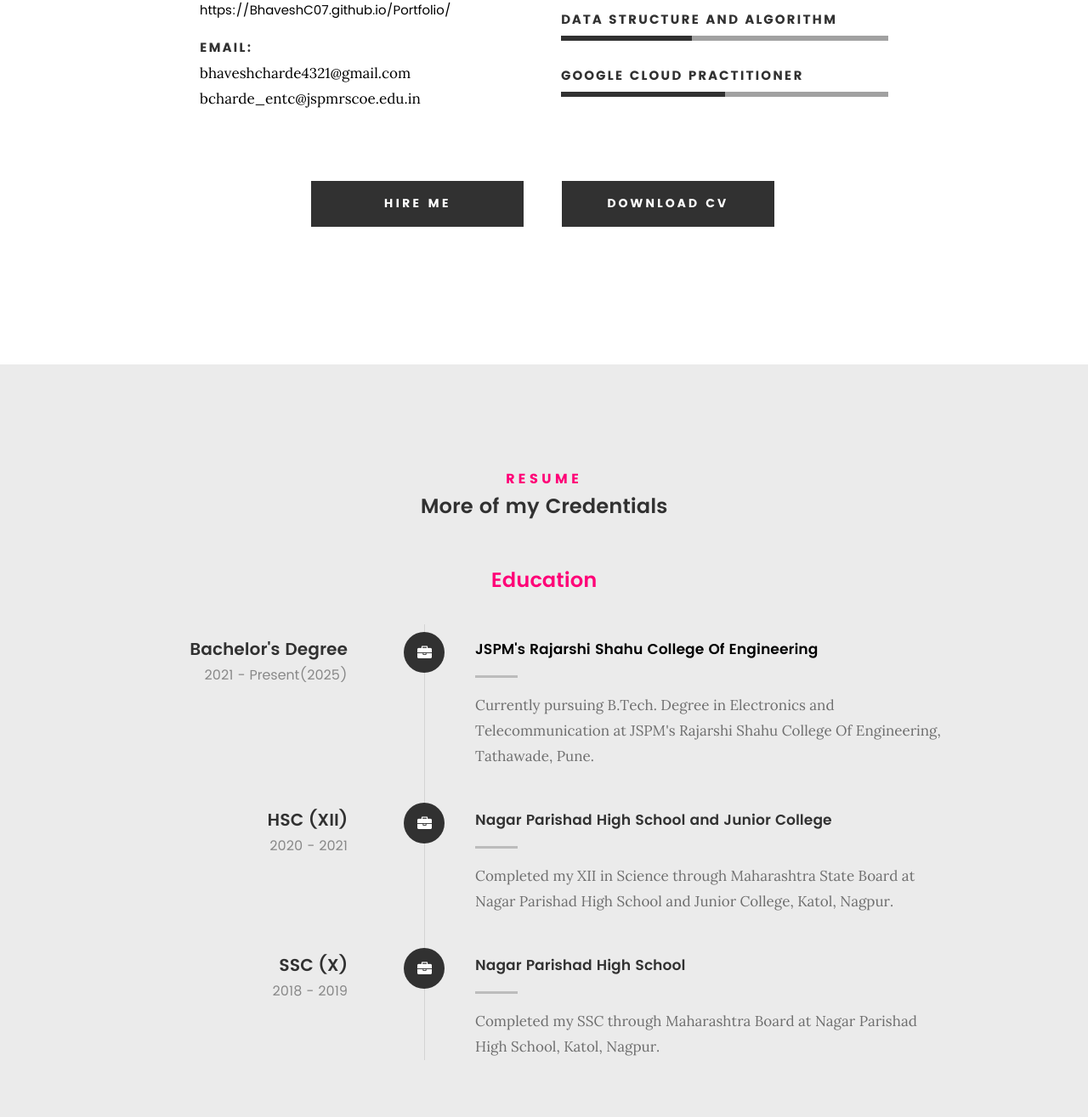
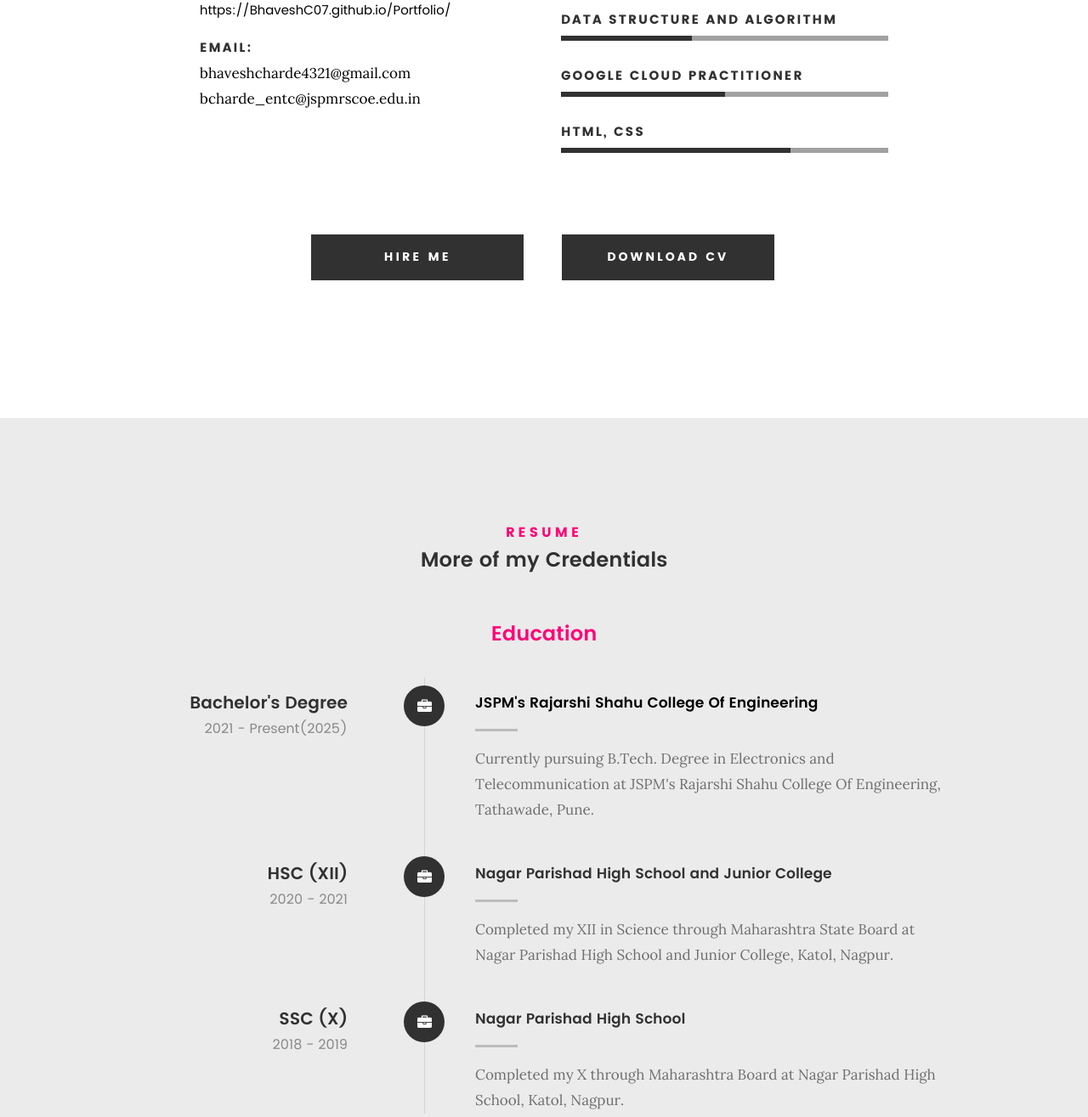
Before and after one commit to BhaveshC07/Portfolio, a plain HTML site: page index.html in a window 1280 px wide. Shown: the part 1629-2944 px from the top of the page at 85% size. Drawn offline with Linux system fonts and the light colour scheme; files whose address does not match are found by name.

Commit message:
Update index.html

```diff
--- a/index.html
+++ b/index.html
@@ -171,13 +171,17 @@
                         <div class="progress percent80"></div>
                         <strong>JAVA</strong>
                     </li>
-					<li>
+			<li>
                         <div class="progress percent40"></div>
                         <strong>Data Structure and Algorithm</strong>
                     </li>
-					<li>
+		    <li>
                         <div class="progress percent50"></div>
                         <strong>Google Cloud Practitioner</strong>
+                    </li>
+		 <li>
+                        <div class="progress percent70"></div>
+                        <strong>HTML, CSS</strong>
                     </li>
                 </ul> <!-- /skill-bars -->
    		</div>
@@ -249,7 +253,7 @@
 				</div>
 				<div class="timeline-content">
 					<h4>Nagar Parishad High School</a></h4>
-						<p>Completed my SSC through Maharashtra Board at Nagar Parishad High School, Katol, Nagpur.</p>
+						<p>Completed my X through Maharashtra Board at Nagar Parishad High School, Katol, Nagpur.</p>
 					</div>
 				</div> <!-- /timeline-block -->
    			</div> <!-- /timeline-wrap -->
```
